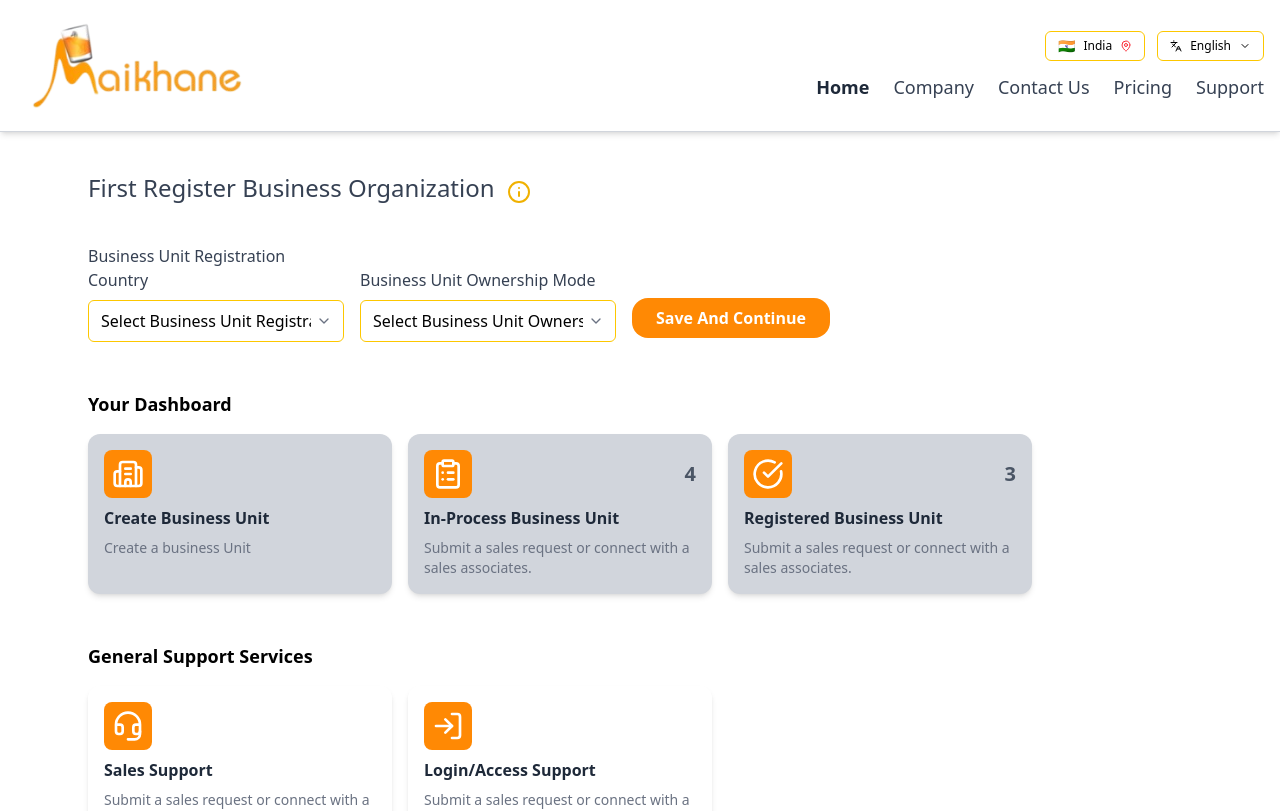
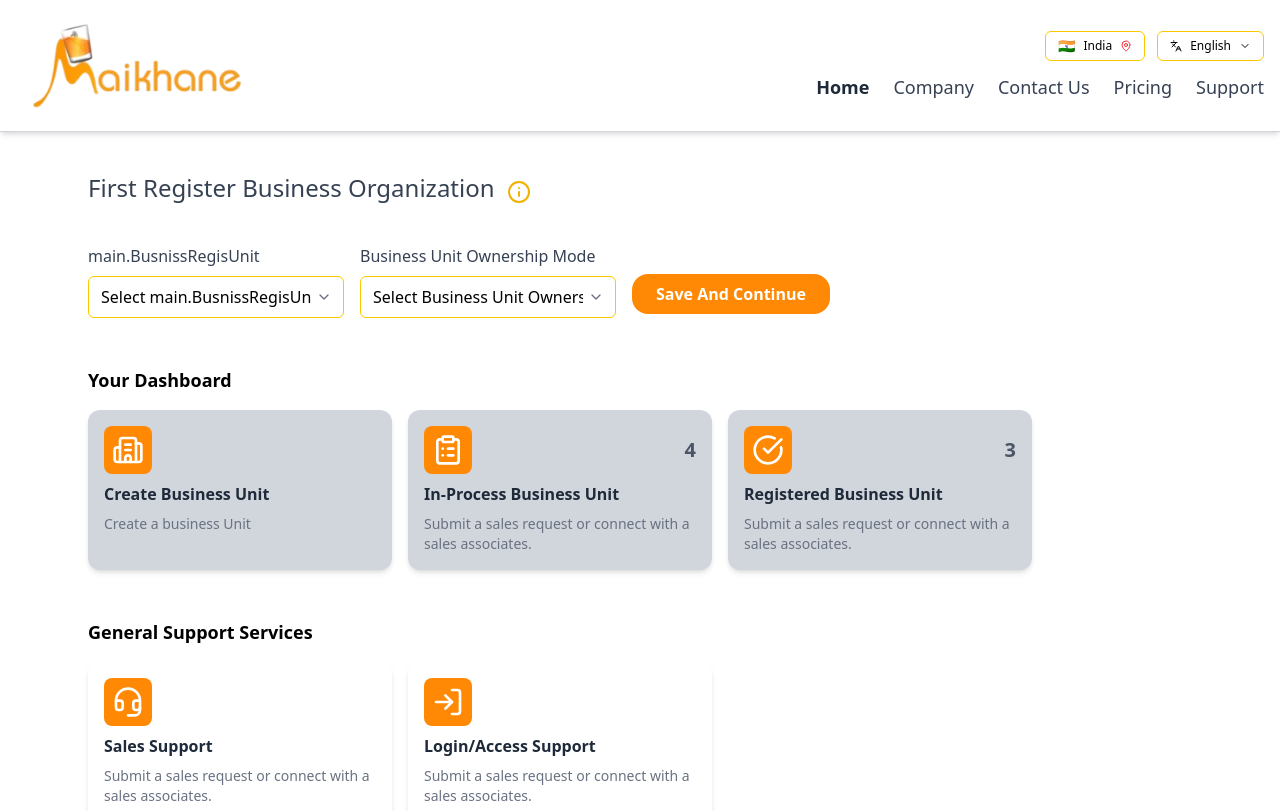
Before and after one commit to palashtrivedi01/makhinedevfrontend, a React (Vite) app: page / in a window 1280 px wide. Shown: the top 811 px of the page. Built offline with nearby package versions, Linux system fonts and the light colour scheme.

Commit message:
branch switch

```diff
--- a/src/ui/CountrySelect.tsx
+++ b/src/ui/CountrySelect.tsx
@@ -1,5 +1,5 @@
 import SelectField from "./SelectField";
-
+import { useTranslation } from "react-i18next";
 interface CountrySelectProps {
   country: string;
   setCountry: (value: string) => void;
@@ -11,10 +11,11 @@ export default function CountrySelect({ country, setCountry }: CountrySelectProp
     { value: "usa", label: "USA", flag: "🇺🇸" },
     { value: "uk", label: "UK", flag: "🇬🇧" },
   ];
+ // const { t } = useTranslation();
 
   return (
     <SelectField
-      label="Business Unit Registration Country"
+      label="main.BusnissRegisUnit"
       value={country}
       onChange={setCountry}
       options={countries.map((c) => ({
```
